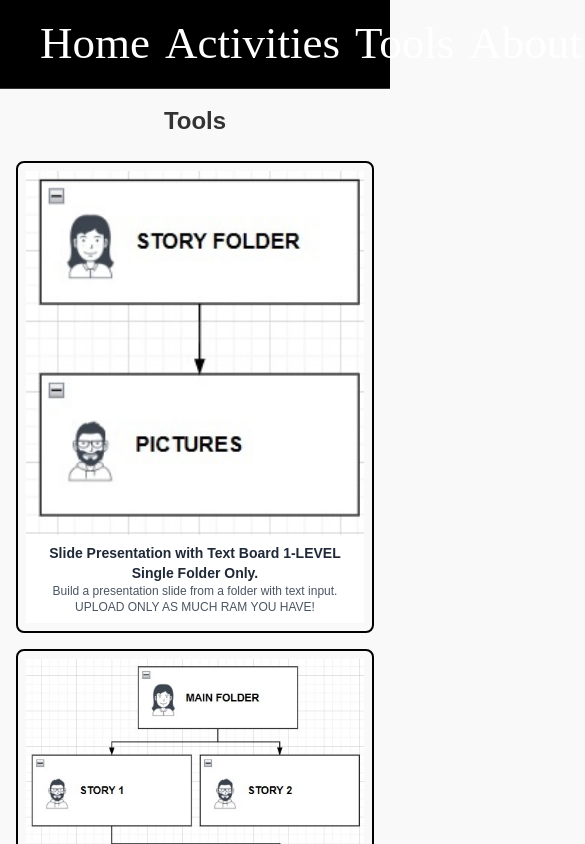
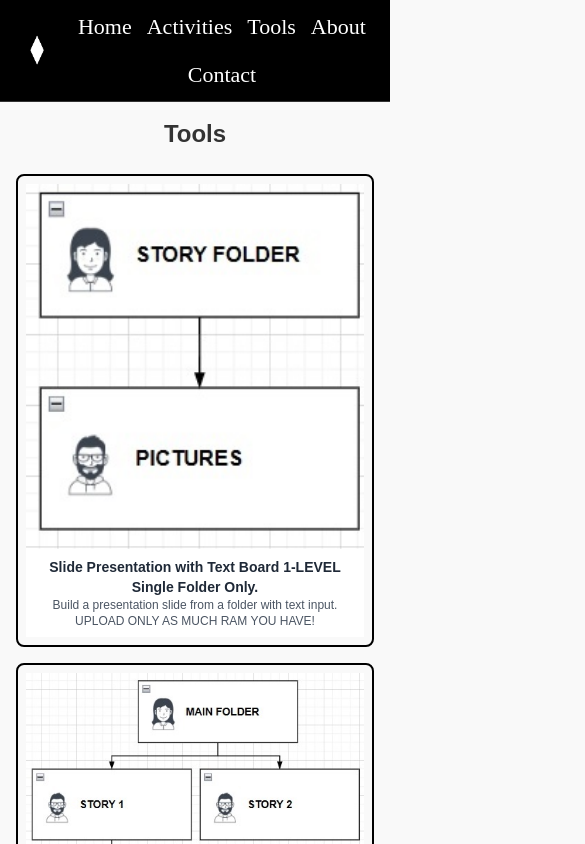
Before and after one commit to teachtudor/main, a Next.js app: page /Tools in a window 390 px wide. Shown: the top 844 px of the page, 585 px wide, since content can reach past the window. Built offline with nearby package versions, Linux system fonts and the light colour scheme.

Commit message:
more css phone

```diff
--- a/src/app/globals.css
+++ b/src/app/globals.css
@@ -46,6 +46,7 @@ nav ul {
     margin: 0;
     padding: 0;
     gap: 20px;
+    flex-wrap: wrap;
 }
 
 nav li {
@@ -61,3 +62,49 @@ nav a {
 nav a:hover {
     text-decoration: none;
 }
+
+/* Responsive Styling */
+
+/* For tablets and phones (<= 1024px) */
+@media (max-width: 1024px) {
+    nav ul {
+        gap: 15px; /* Smaller gap on tablets */
+    }
+
+    nav a {
+        font-size: 35px; /* Smaller font size on tablets */
+    }
+}
+
+/* For phones (<= 768px) */
+@media (max-width: 768px) {
+    nav {
+        padding: 8px 15px; /* Reduce padding */
+    }
+
+    nav ul {
+        gap: 10px; /* Reduced gap between items */
+    }
+
+    nav a {
+        font-size: 28px; /* Smaller font on mobile */
+    }
+}
+
+/* For very small screens (<= 480px) */
+@media (max-width: 480px) {
+    nav {
+        padding: 8px 10px; /* Even smaller padding for very small screens */
+    }
+
+    nav ul {
+        gap: 8px; /* Very small gap between items */
+        width: 100%; /* Ensure full width */
+        text-align: center; /* Center align the text */
+    }
+
+    nav a {
+        font-size: 22px; /* Font size further reduced for 480px screens */
+        padding: 8px 0; /* Add padding for better clickability */
+    }
+}
```
